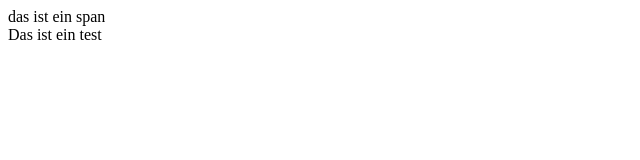
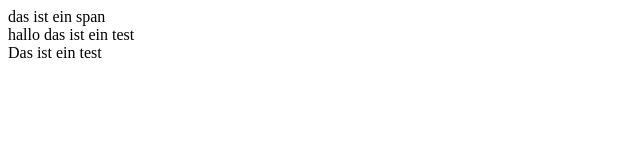
Before and after one commit to bjede/test, a plain HTML site: page index.html in a window 1280 px wide. Shown: the whole page, without its empty margins (0-640 px from the left). Drawn offline with Linux system fonts and the light colour scheme.

Commit message:
Update index.html

```diff
--- a/index.html
+++ b/index.html
@@ -8,6 +8,7 @@
 </head>
 <body>
     <span>das ist ein span</span>
+    <div> hallo das ist ein test</div>
     <div>Das ist ein test</div>
 </body>
 </html>
```
